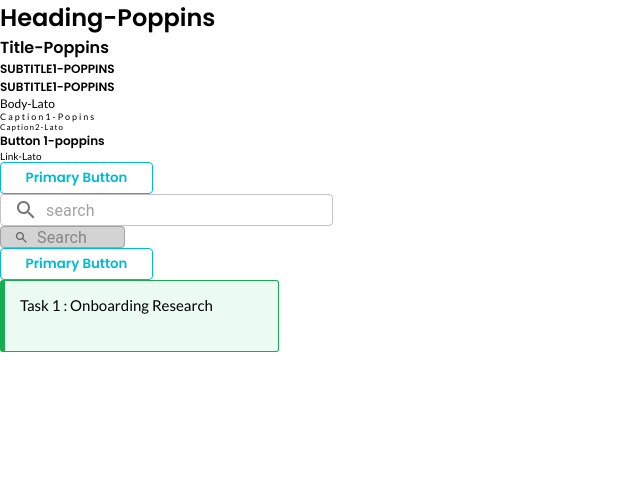
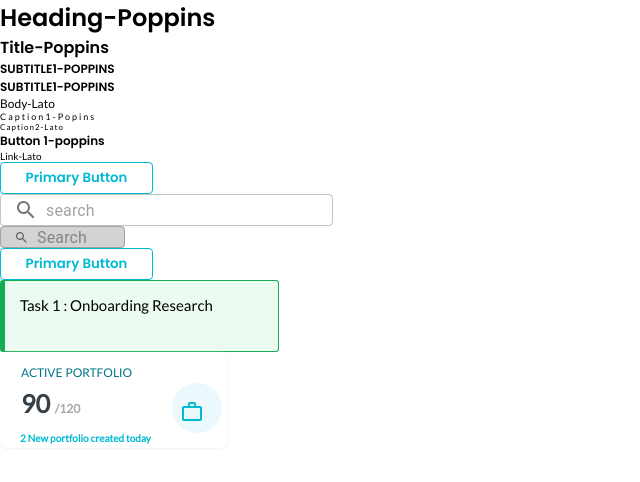
Before and after one commit to ijasgit/designSystem, a React (Create React App) app: page / in a window 1280 px wide. Shown: the top 482 px of the page, without its empty margins (0-640 px from the left). Built offline with nearby package versions, Linux system fonts and the light colour scheme.

Commit message:
pull-dash

```diff
--- a/src/Stories/DashBoard/DashBoard.js
+++ b/src/Stories/DashBoard/DashBoard.js
@@ -35,7 +35,7 @@
         return(
 
 
-            <div className={variant} >
+            <div className={variant}  {...rest}>
 
                 <div >
                     <p className={p}>{lable} </p>
@@ -53,7 +53,7 @@
                     <circle  cx="25" cy="25" r="25"  >
                     </circle>  </svg>
 
-                      <div className={ iconDiv}>
+                      <div className={ iconDiv} >
                       {icon}
                       </div>
 
--- a/src/index.js
+++ b/src/index.js
@@ -16,8 +16,8 @@ import { HashRouter,Route,Routes } from "react-router-dom";
 import Buttons from "./Stories/Buttons/Buttons";
 import LinkLato from "./Stories/Typography/Link-Lato/LinkLato";
 import Card from "./Stories/Cards/Card";
-import SearchBar from "./Stories/Search Bar/SearchBar"
-
+import SearchBar from "./Stories/Search Bar/SearchBar";
+import DashBoard from "./Stories/DashBoard/DashBoard";
 const root = ReactDOM.createRoot(document.getElementById("root"));
 root.render(
   <React.StrictMode>
@@ -49,6 +49,7 @@ root.render(
   variant="secondary"
 />
     <Card/>
+    <DashBoard/>
 
     </HashRouter>
   </React.StrictMode>
```
Also changed, not shown: 1 other file (tests, documents, lock files or other folders).
